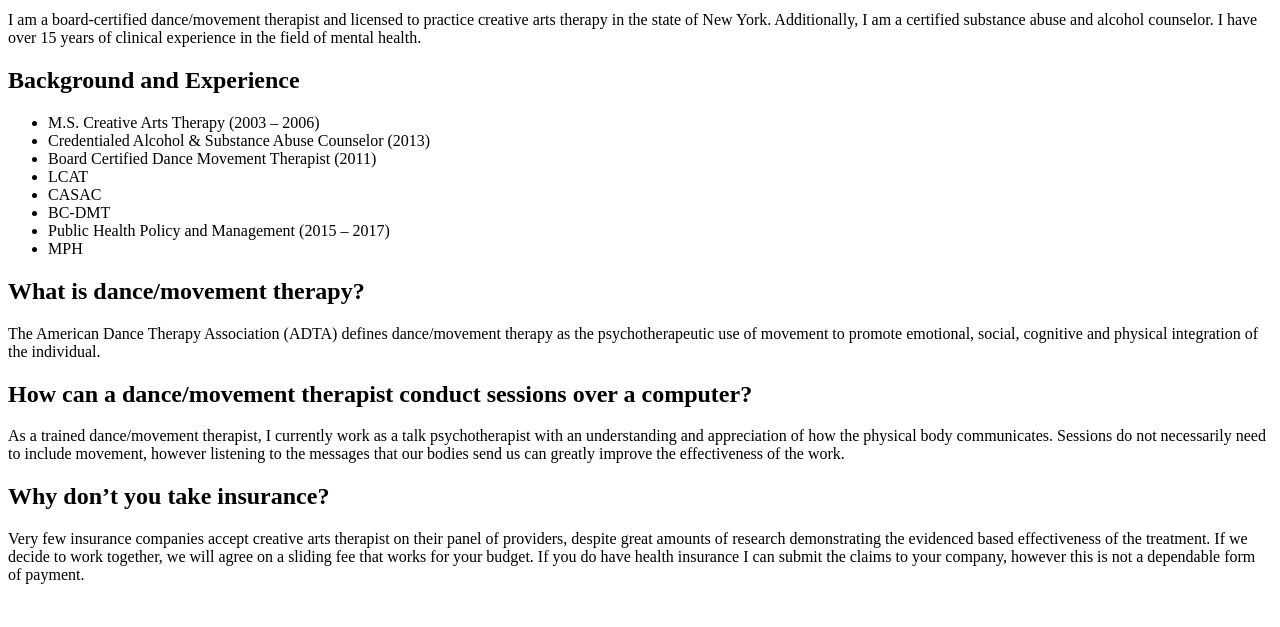
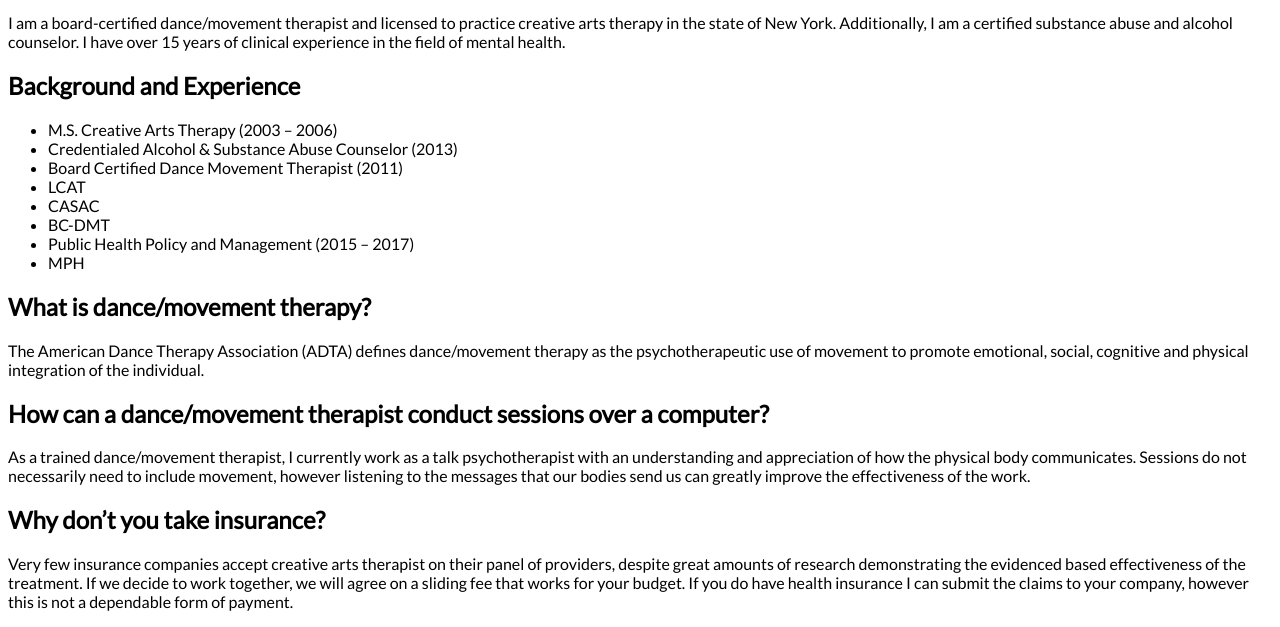
Before and after one commit to mconiaris/court, a website: page index.html in a window 1280 px wide. Shown: the part 404-1031 px from the top of the page. Before the commit the page ends 1004 px from the top, so only its background shows below. Drawn offline with Linux system fonts and the light colour scheme; a web font is replaced by a local one.

Commit message:
Changed body font.

```diff
--- a/index.html
+++ b/index.html
@@ -7,6 +7,7 @@
 		<link href="css/main.css" rel="stylesheet" type="text/css">
 		<link href='https://fonts.googleapis.com/css?family=Calligraffitti' rel='stylesheet' type='text/css'>
 		<link href='https://fonts.googleapis.com/css?family=Crafty+Girls' rel='stylesheet' type='text/css'>
+		<link href="https://fonts.googleapis.com/css2?family=Lato&display=swap" rel="stylesheet">
 	</head>
 	<body>
 		<h1>Courtney Follweiler</h1>
--- a/public/css/main.css
+++ b/public/css/main.css
@@ -1,3 +1,7 @@
+body {
+	font-family: Lato;
+}
+
 h1 {
 	text-align: center;
 	margin: 0px;
```
